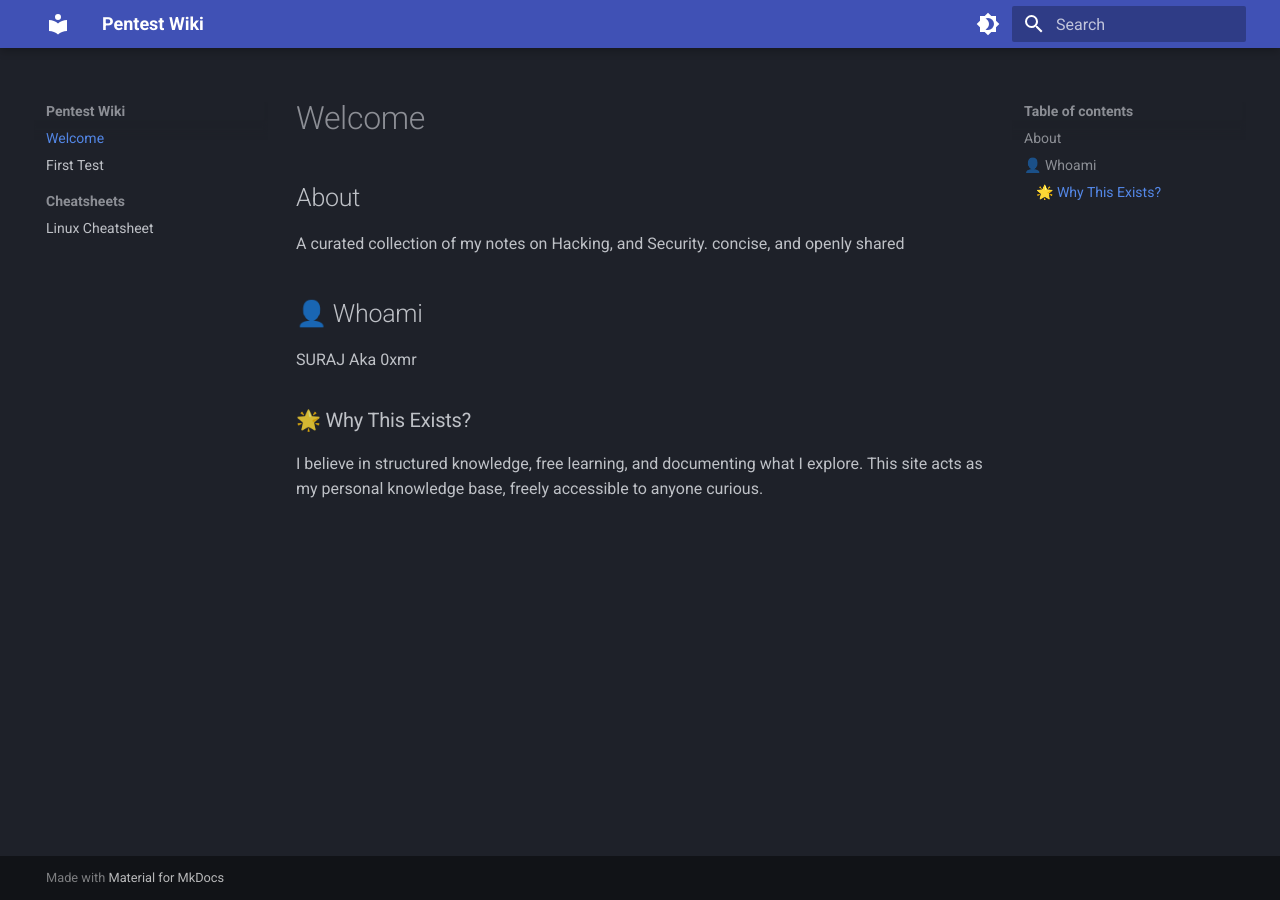
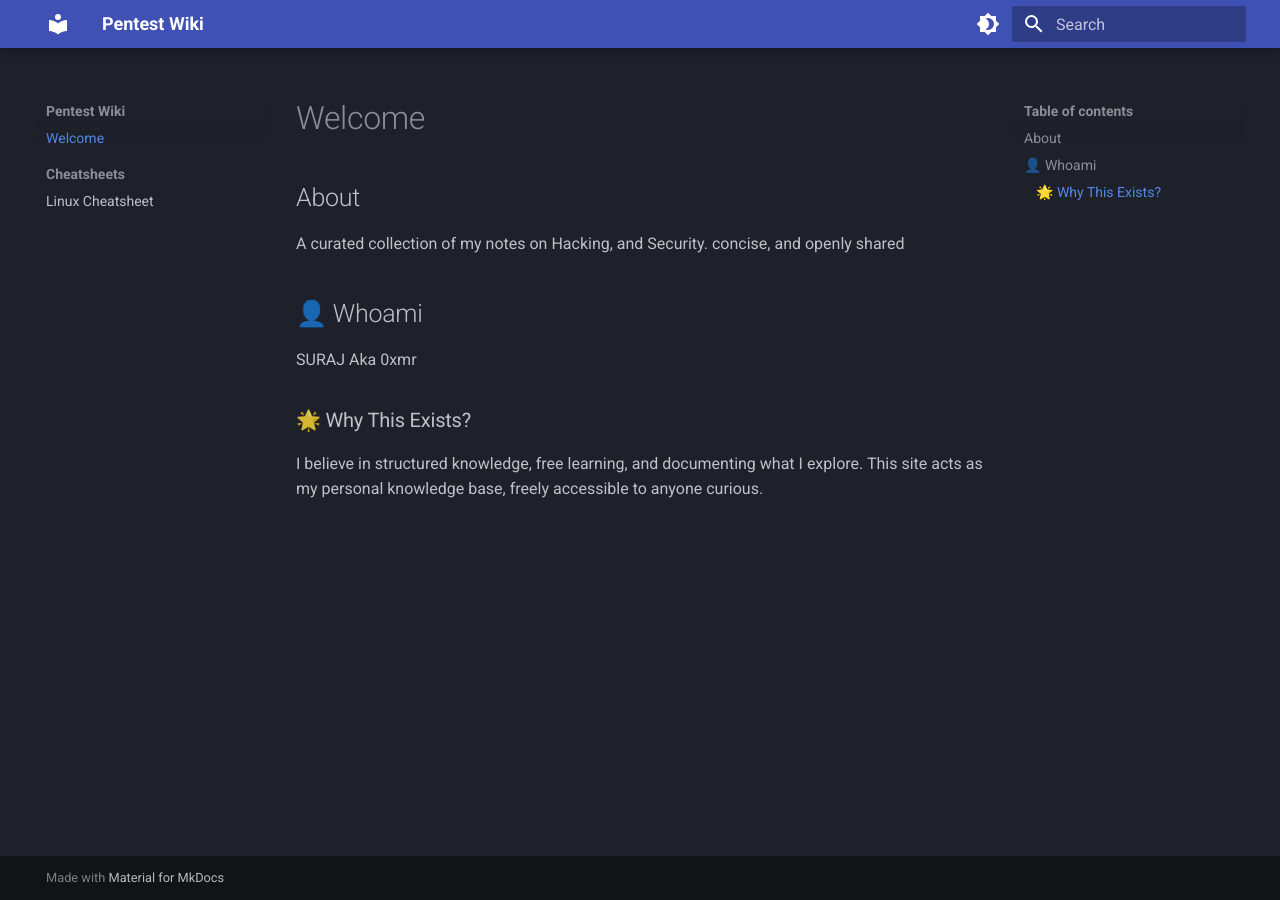
Before and after one commit to 0xmrx0/blog, an MkDocs documentation site: the page built from docs/index.md, in a window 1280 px wide. Built offline with MkDocs 1.6.1 and Material for MkDocs 9.7.7, drawn with Linux system fonts in a browser that asks for light colours.

Commit message:
Update mkdocs.yml

```diff
--- a/mkdocs.yml
+++ b/mkdocs.yml
@@ -24,6 +24,5 @@ markdown_extensions:
 
 nav:
   - Welcome: index.md
-  - First Test: first-test.md
   - Cheatsheets:
     - Linux Cheatsheet: cheat/linux.md
```
